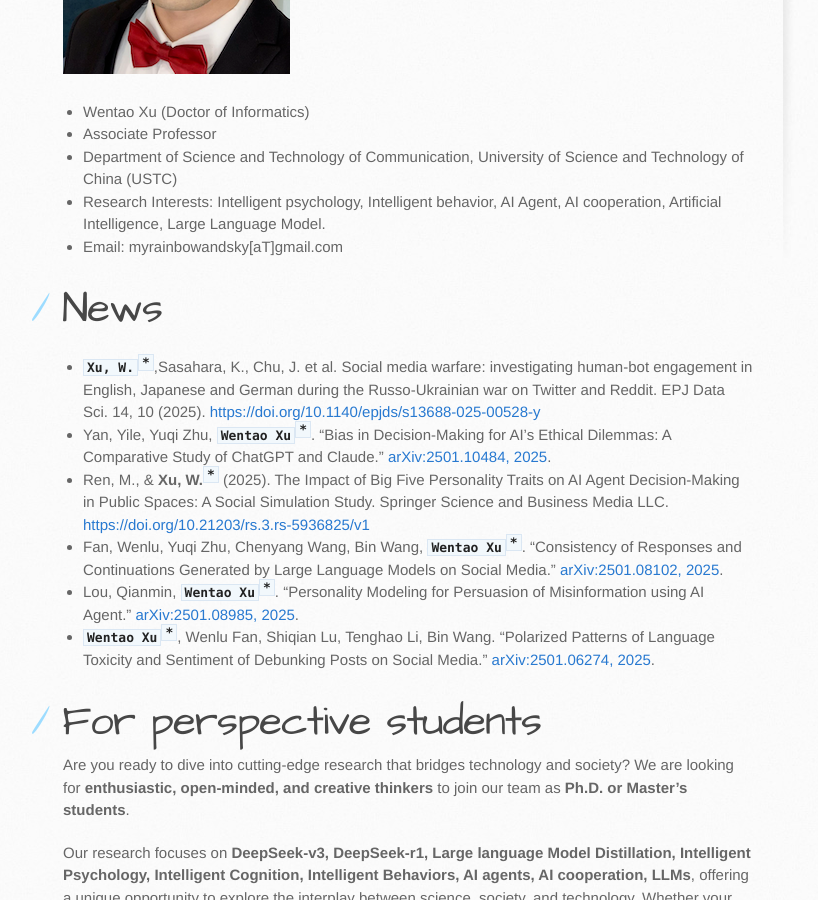
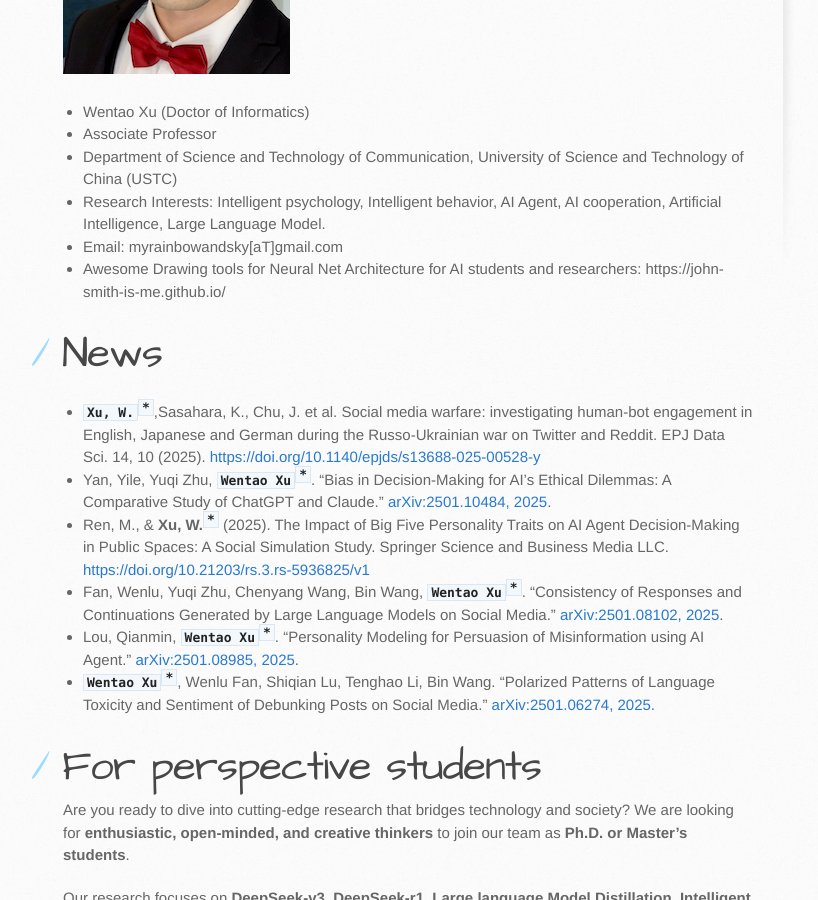
Before and after one commit to myrainbowandsky/myrainbowandsky.github.io, a Jekyll site: the page built from index.md, in a window 1280 px wide and 900 px high, scrolled down 444 px. Shown: the whole window, without its empty margins (107-925 px from the left). Built offline with Jekyll 4.4.1, drawn with Linux system fonts in a browser that asks for light colours; the repository's description, which GitHub fills in, is left out; some of the changed lines change nothing that is shown.

Commit message:
update Awesome Drawing tools for Neural Net Architecture

```diff
--- a/_includes/head-custom-google-analytics.html
+++ /dev/null
@@ -1,11 +0,0 @@
-{% if site.google_analytics %}
-<!-- Google tag (gtag.js) -->
-<script async src="https://www.googletagmanager.com/gtag/js?id=G-GHP3NRSMJ5"></script>
-<script>
-  window.dataLayer = window.dataLayer || [];
-  function gtag(){dataLayer.push(arguments);}
-  gtag('js', new Date());
-
-  gtag('config', 'G-GHP3NRSMJ5');
-</script>
-{% endif %}
--- a/_includes/head-custom.html
+++ /dev/null
@@ -1,9 +0,0 @@
-<!-- start custom head snippets, customize with your own _includes/head-custom.html file -->
-
-<!-- Setup Google Analytics -->
-{% include head-custom-google-analytics.html %}
-
-<!-- You can set your favicon here -->
-<!-- link rel="shortcut icon" type="image/x-icon" href="{{ '/favicon.ico' | relative_url }}" -->
-
-<!-- end custom head snippets -->
--- a/index.md
+++ b/index.md
@@ -15,6 +15,7 @@ layout: default
 * Department of Science and Technology of Communication, University of Science and Technology of China (USTC)
 * Research Interests: Intelligent psychology, Intelligent behavior, AI Agent, AI cooperation, Artificial Intelligence, Large Language Model.
 * Email: myrainbowandsky[aT]gmail.com
+* Awesome Drawing tools for Neural Net Architecture for AI students and researchers: https://john-smith-is-me.github.io/
 
 # News
 * **`Xu, W.`**<sup>**`*`**</sup>,Sasahara, K., Chu, J. et al. Social media warfare: investigating human-bot engagement in English, Japanese and German during the Russo-Ukrainian war on Twitter and Reddit. EPJ Data Sci. 14, 10 (2025). [https://doi.org/10.1140/epjds/s13688-025-00528-y](https://doi.org/10.1140/epjds/s13688-025-00528-y)
```
